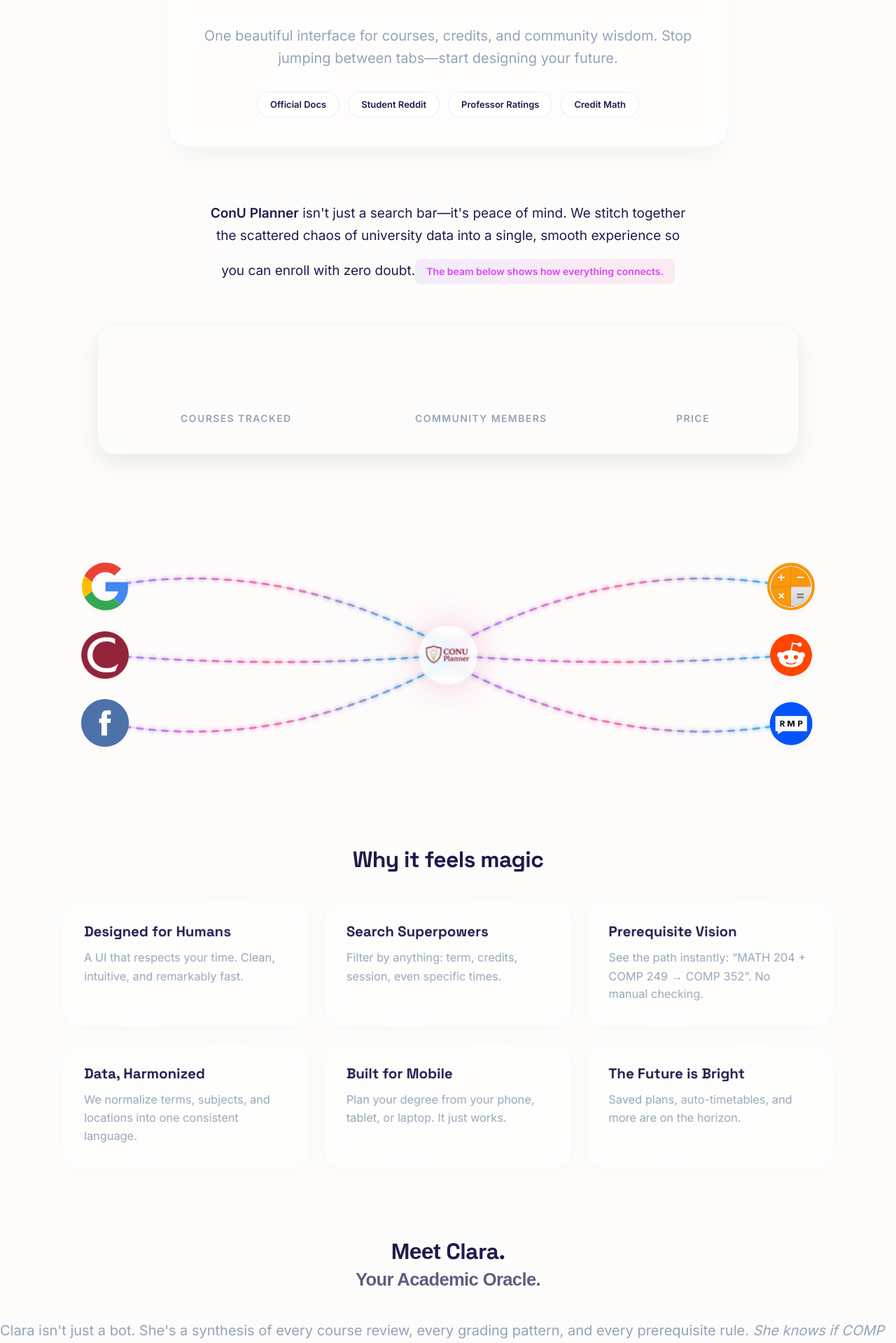
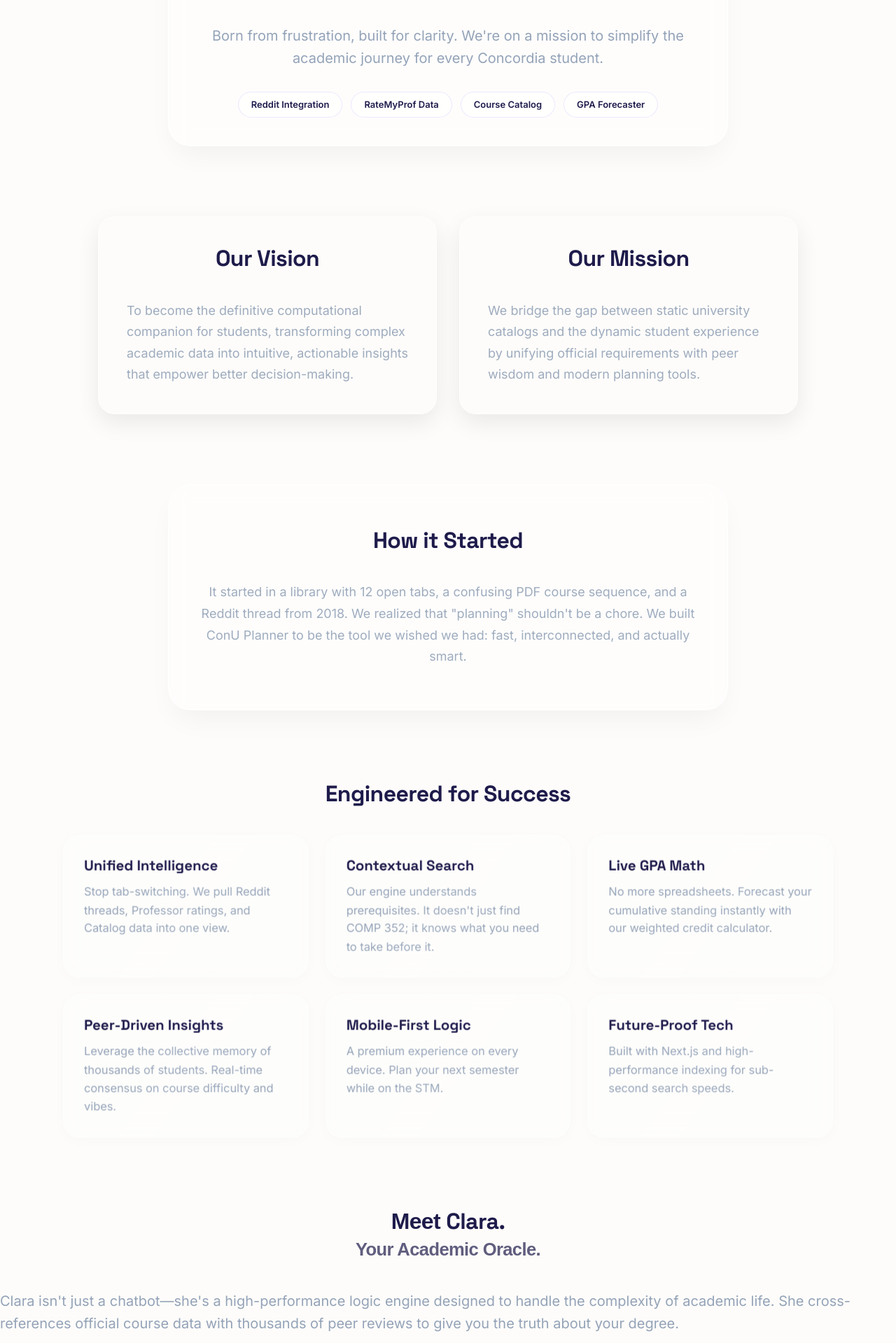
Before and after one commit to Mishra1208/newdeploy, a Next.js app in the folder FRONTEND-ONLY/: page /about in a window 1280 px wide. Shown: the part 301-2220 px from the top of the page at 70% size. Built offline with nearby package versions, Linux system fonts and the light colour scheme.

Commit message:
docs: overhaul About page content and refine feature descriptions

```diff
--- a/FRONTEND-ONLY/src/app/about/about.module.css
+++ b/FRONTEND-ONLY/src/app/about/about.module.css
@@ -142,6 +142,41 @@
   background: rgba(255, 255, 255, 0.05);
   border-color: rgba(255, 255, 255, 0.1);
   color: #e2e8f0;
+}
+
+/* --- Narrative Section --- */
+.narrativeGrid {
+  display: grid;
+  grid-template-columns: repeat(2, 1fr);
+  gap: 32px;
+  max-width: 1000px;
+  margin: 0 auto;
+}
+
+@media (max-width: 768px) {
+  .narrativeGrid {
+    grid-template-columns: 1fr;
+  }
+}
+
+.narrativeCard {
+  background: var(--panel);
+  padding: 40px;
+  border-radius: 24px;
+  border: 1px solid rgba(255, 255, 255, 0.5);
+  box-shadow: var(--shadow-lg);
+}
+
+:global([data-theme="dark"]) .narrativeCard {
+  background: rgba(255, 255, 255, 0.03);
+  border-color: rgba(255, 255, 255, 0.08);
+}
+
+.bodyText {
+  font-size: 18px;
+  line-height: 1.7;
+  color: var(--ink-dim);
+  opacity: 0.9;
 }
 
 /* --- Narrative Text --- */
--- a/FRONTEND-ONLY/src/app/about/page.jsx
+++ b/FRONTEND-ONLY/src/app/about/page.jsx
@@ -82,43 +82,53 @@ export default function AboutPage() {
           </h1>
 
           <p className={styles.lead}>
-            One beautiful interface for courses, credits, and community wisdom.
-            Stop jumping between tabs—start designing your future.
+            Born from frustration, built for clarity. We're on a mission to simplify the academic journey for every Concordia student.
           </p>
 
           <ul className={styles.chips} aria-label="Sources we unify">
-            <li className={styles.chip}>Official Docs</li>
-            <li className={styles.chip}>Student Reddit</li>
-            <li className={styles.chip}>Professor Ratings</li>
-            <li className={styles.chip}>Credit Math</li>
+            <li className={styles.chip}>Reddit Integration</li>
+            <li className={styles.chip}>RateMyProf Data</li>
+            <li className={styles.chip}>Course Catalog</li>
+            <li className={styles.chip}>GPA Forecaster</li>
           </ul>
         </div>
       </motion.section>
 
-      {/* --- Narrative --- */}
-      <motion.p
-        className={styles.bodyWide}
-        initial={{ opacity: 0 }}
-        whileInView={{ opacity: 1 }}
-        transition={{ delay: 0.2 }}
-      >
-        <strong>ConU Planner</strong> isn't just a search bar—it's peace of mind.
-        We stitch together the scattered chaos of university data into a single,
-        smooth experience so you can enroll with zero doubt.
-        <span className={styles.note}> The beam below shows how everything connects.</span>
-      </motion.p>
-
-      {/* --- Stats Ticker --- */}
+      {/* --- Vision & Mission --- */}
+      <section className={styles.section}>
+        <div className={styles.narrativeGrid}>
           <motion.div
+            className={styles.narrativeCard}
             initial="hidden"
             whileInView="visible"
             viewport={{ once: true }}
             variants={fadeInUp}
           >
-        <StatsTicker displayClass={display.className} />
+            <h2 className={`${styles.h2} ${display.className}`}>Our Vision</h2>
+            <p className={styles.bodyText}>
+              To become the definitive computational companion for students, transforming complex academic data into
+              intuitive, actionable insights that empower better decision-making.
+            </p>
           </motion.div>
 
-      {/* --- Animated Beam --- */}
+          <motion.div
+            className={styles.narrativeCard}
+            initial="hidden"
+            whileInView="visible"
+            viewport={{ once: true }}
+            variants={fadeInUp}
+            transition={{ delay: 0.2 }}
+          >
+            <h2 className={`${styles.h2} ${display.className}`}>Our Mission</h2>
+            <p className={styles.bodyText}>
+              We bridge the gap between static university catalogs and the dynamic student experience by unifying
+              official requirements with peer wisdom and modern planning tools.
+            </p>
+          </motion.div>
+        </div>
+      </section>
+
+      {/* --- Origin Story --- */}
       <motion.section
         className={styles.section}
         initial="hidden"
@@ -126,7 +136,14 @@ export default function AboutPage() {
         viewport={{ once: true }}
         variants={fadeInUp}
       >
-        <AnimatedBeamDemo />
+        <div className={styles.glassIsland} style={{ padding: '60px 40px' }}>
+          <h2 className={`${styles.h2} ${display.className}`}>How it Started</h2>
+          <p className={styles.bodyText} style={{ textAlign: 'center', maxWidth: '800px', margin: '0 auto' }}>
+            It started in a library with 12 open tabs, a confusing PDF course sequence, and a Reddit thread from 2018.
+            We realized that "planning" shouldn't be a chore. We built ConU Planner to be the tool we wished we had:
+            fast, interconnected, and actually smart.
+          </p>
+        </div>
       </motion.section>
 
       {/* --- Holographic Features Grid --- */}
@@ -138,39 +155,39 @@ export default function AboutPage() {
           viewport={{ once: true }}
           variants={fadeInUp}
         >
-          Why it feels magic
+          Engineered for Success
         </motion.h2>
 
         <div className={styles.grid}>
           <TiltCard className={styles.card}>
-            <h3 className={display.className}>Designed for Humans</h3>
-            <p className={styles.muted}>A UI that respects your time. Clean, intuitive, and remarkably fast.</p>
+            <h3 className={display.className}>Unified Intelligence</h3>
+            <p className={styles.muted}>Stop tab-switching. We pull Reddit threads, Professor ratings, and Catalog data into one view.</p>
           </TiltCard>
           <TiltCard className={styles.card}>
-            <h3 className={display.className}>Search Superpowers</h3>
+            <h3 className={display.className}>Contextual Search</h3>
             <p className={styles.muted}>
-              Filter by anything: term, credits, session, even specific times.
+              Our engine understands prerequisites. It doesn't just find COMP 352; it knows what you need to take before it.
             </p>
           </TiltCard>
           <TiltCard className={styles.card}>
-            <h3 className={display.className}>Prerequisite Vision</h3>
+            <h3 className={display.className}>Live GPA Math</h3>
             <p className={styles.muted}>
-              See the path instantly: “MATH 204 + COMP 249 → COMP 352”. No manual checking.
+              No more spreadsheets. Forecast your cumulative standing instantly with our weighted credit calculator.
             </p>
           </TiltCard>
           <TiltCard className={styles.card}>
-            <h3 className={display.className}>Data, Harmonized</h3>
+            <h3 className={display.className}>Peer-Driven Insights</h3>
             <p className={styles.muted}>
-              We normalize terms, subjects, and locations into one consistent language.
+              Leverage the collective memory of thousands of students. Real-time consensus on course difficulty and vibes.
             </p>
           </TiltCard>
           <TiltCard className={styles.card}>
-            <h3 className={display.className}>Built for Mobile</h3>
-            <p className={styles.muted}>Plan your degree from your phone, tablet, or laptop. It just works.</p>
+            <h3 className={display.className}>Mobile-First Logic</h3>
+            <p className={styles.muted}>A premium experience on every device. Plan your next semester while on the STM.</p>
           </TiltCard>
           <TiltCard className={styles.card}>
-            <h3 className={display.className}>The Future is Bright</h3>
-            <p className={styles.muted}>Saved plans, auto-timetables, and more are on the horizon.</p>
+            <h3 className={display.className}>Future-Proof Tech</h3>
+            <p className={styles.muted}>Built with Next.js and high-performance indexing for sub-second search speeds.</p>
           </TiltCard>
         </div>
       </section>
--- a/FRONTEND-ONLY/src/components/ClaraSection.jsx
+++ b/FRONTEND-ONLY/src/components/ClaraSection.jsx
@@ -11,22 +11,21 @@ export default function ClaraSection({ styles, displayClass, stacked = false })
       </h2>
 
       <p className={styles.lead}>
-        Clara isn't just a bot. She's a synthesis of every course review, every grading pattern,
-        and every prerequisite rule.
-        <em> She knows if COMP 352 is hard so you don't have to guess.</em>
+        Clara isn't just a chatbot—she's a high-performance logic engine designed to handle the complexity of academic life.
+        She cross-references official course data with thousands of peer reviews to give you the truth about your degree.
       </p>
 
       <div className={`${styles.claraGrid} ${stacked ? styles.claraStack : ""}`}>
         {/* Info card */}
         <div className={styles.claraCard}>
-          <h3 className={styles.claraH3}>Omniscient Intelligence</h3>
+          <h3 className={styles.claraH3}>Advanced Capabilities</h3>
           <ul className={styles.claraList}>
-            <li><strong>Hive Mind:</strong> Instant summaries of student consensus from Reddit.</li>
-            <li><strong>Professor Pulse:</strong> Knowing who teaches best (and who to avoid).</li>
-            <li><strong>Policy Expert:</strong> Credits, prerequisites, and obscure rules—memorized.</li>
-            <li><strong>Natural Chat:</strong> Just talk to her. She gets it.</li>
+            <li><strong>Sentiment Analysis:</strong> Summarizes Reddit consensus to identify "Hidden Gem" electives and "GPA Killer" courses.</li>
+            <li><strong>Professor Insight:</strong> Correlates RateMyProf ratings with specific course sections for better scheduling.</li>
+            <li><strong>Prerequisite Logic:</strong> Understands complex "and/or" course dependencies to prevent enrollment errors.</li>
+            <li><strong>Live Catalog Access:</strong> Direct integration with the Concordia course registry for sub-second data retrieval.</li>
           </ul>
-          <p className={styles.muted}>Pro Tip: Ask "What's the vibe of SOEN 287?"</p>
+          <p className={styles.muted}>Pro Tip: Try asking "Compare COMP 352 with SOEN 331 difficulty."</p>
         </div>
 
         {/* Video block */}
```
Also changed, not shown: FRONTEND-ONLY/src/app/page.jsx (+5 -5 lines). Lines whose indentation alone changed are shown as unchanged.
